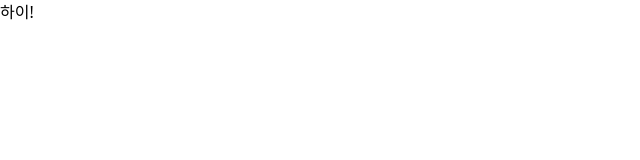
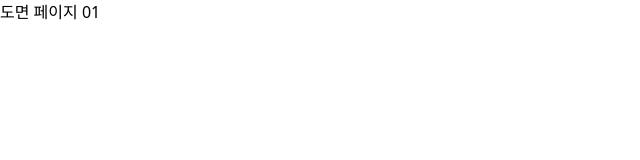
Before and after one commit to LeeTaegyung/frontend-assignment-teamwork, a React (Vite) app: page /drawing/01 in a window 1280 px wide. Shown: the top 160 px of the page, without its empty margins (0-640 px from the left). Built offline with nearby package versions, Linux system fonts and the light colour scheme.

Commit message:
chore: route 설정

```diff
--- a/src/App.tsx
+++ b/src/App.tsx
@@ -1,14 +1,12 @@
-// * 라우터 설정 필요시 주석 해제
-// import { createBrowserRouter } from 'react-router-dom';
+import { createBrowserRouter, RouterProvider } from 'react-router-dom';
 
-// import routes from '@/routes.tsx';
-// const router = createBrowserRouter(routes);
+import routes from '@/routes.tsx';
+const router = createBrowserRouter(routes);
 
 import '@/styles/global.css';
 
 function App() {
-  return <>하이!</>;
-  // return <RouterProvider router={router} />
+  return <RouterProvider router={router} />;
 }
 
 export default App;
--- /dev/null
+++ b/src/pages/DrawingPage/DrawingPage.tsx
@@ -0,0 +1,6 @@
+import { useParams } from 'react-router-dom';
+
+export default function DrawingPage() {
+  const { id } = useParams();
+  return <div>도면 페이지 {id}</div>;
+}
--- /dev/null
+++ b/src/pages/MainPage/MainPage.tsx
@@ -0,0 +1,9 @@
+import { Link } from 'react-router-dom';
+
+export default function MainPage() {
+  return (
+    <div>
+      <Link to={`/drawing/123`}>이동</Link>
+    </div>
+  );
+}
```
Also changed, not shown: src/routes.tsx (+9 -7 lines).
